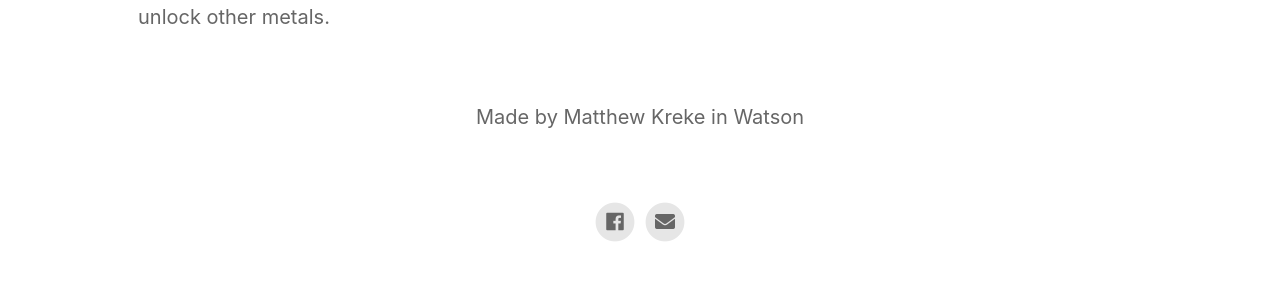
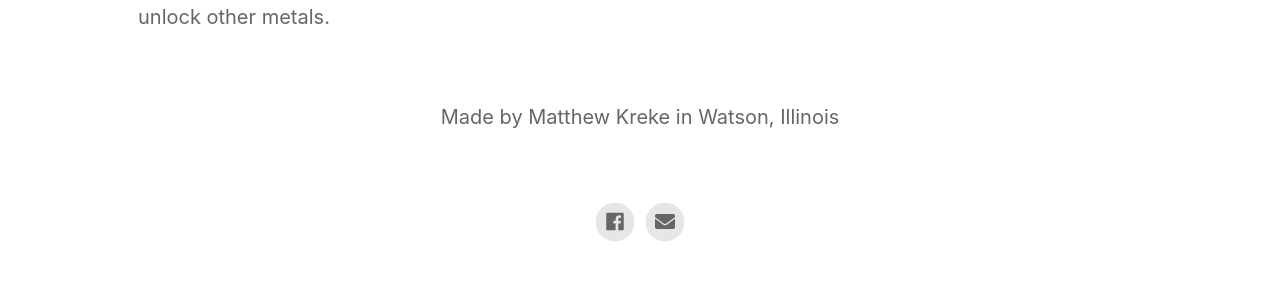
Before and after one commit to PotionWare/Silver-Gold-Scrap-Calculator, a Jekyll site: the page built from index.html, in a window 1280 px wide. Shown: the part 1481-1780 px from the top of the page. Built offline with Jekyll 4.4.1, drawn with Linux system fonts in a browser that asks for light colours; nearby versions of some CDN libraries.

Commit message:
Update _config.yml

```diff
--- a/_config.yml
+++ b/_config.yml
@@ -22,7 +22,7 @@ enable_smart_app_banner                   : true
 # Information About Yourself
 your_name                                 : Matthew Kreke
 your_link                                 :
-your_city                                 : Watson
+your_city                                 : Watson, Illinois
 email_address                             : potionware@gmail.com
 facebook_username                         : MeltValulator
 instagram_username                        :
```
